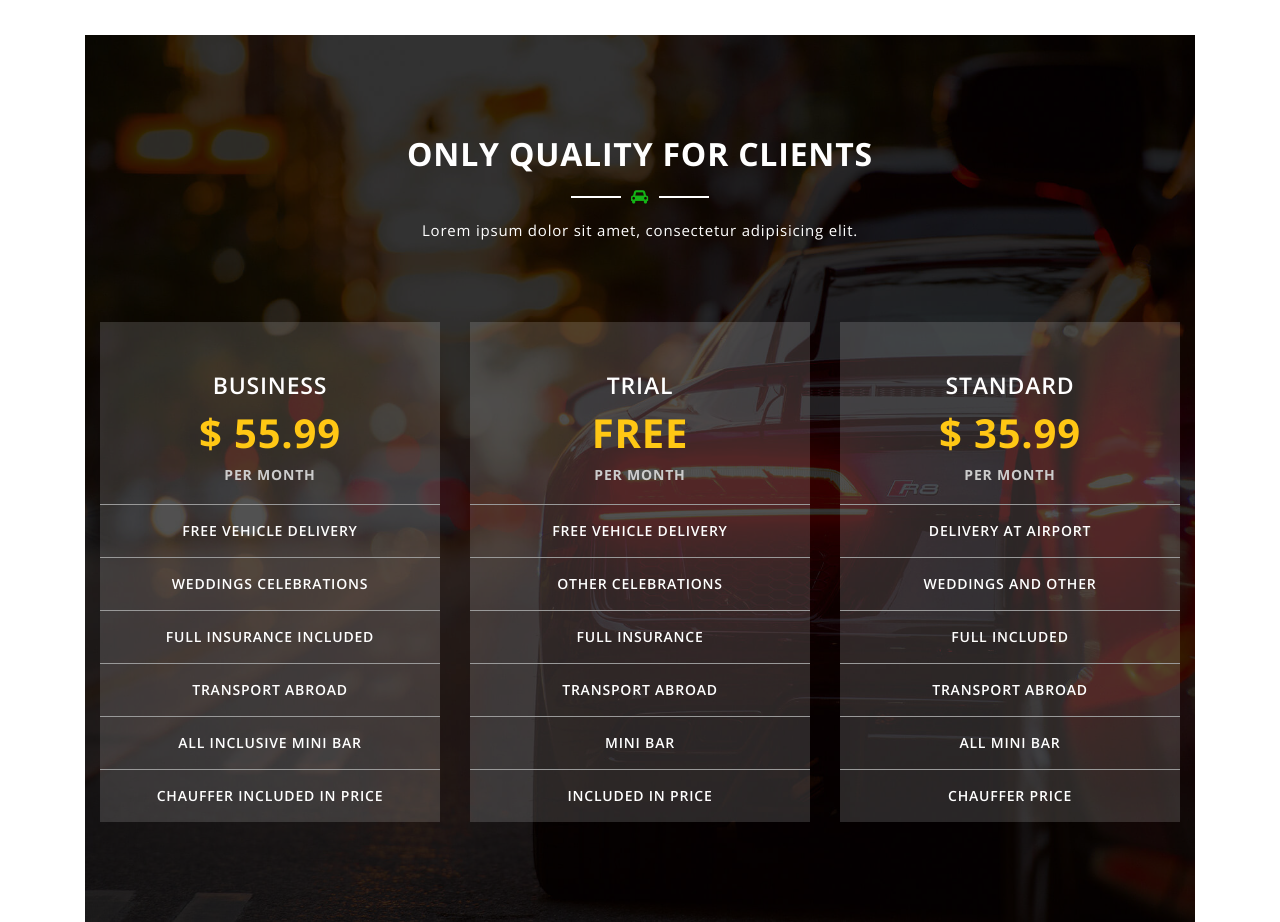
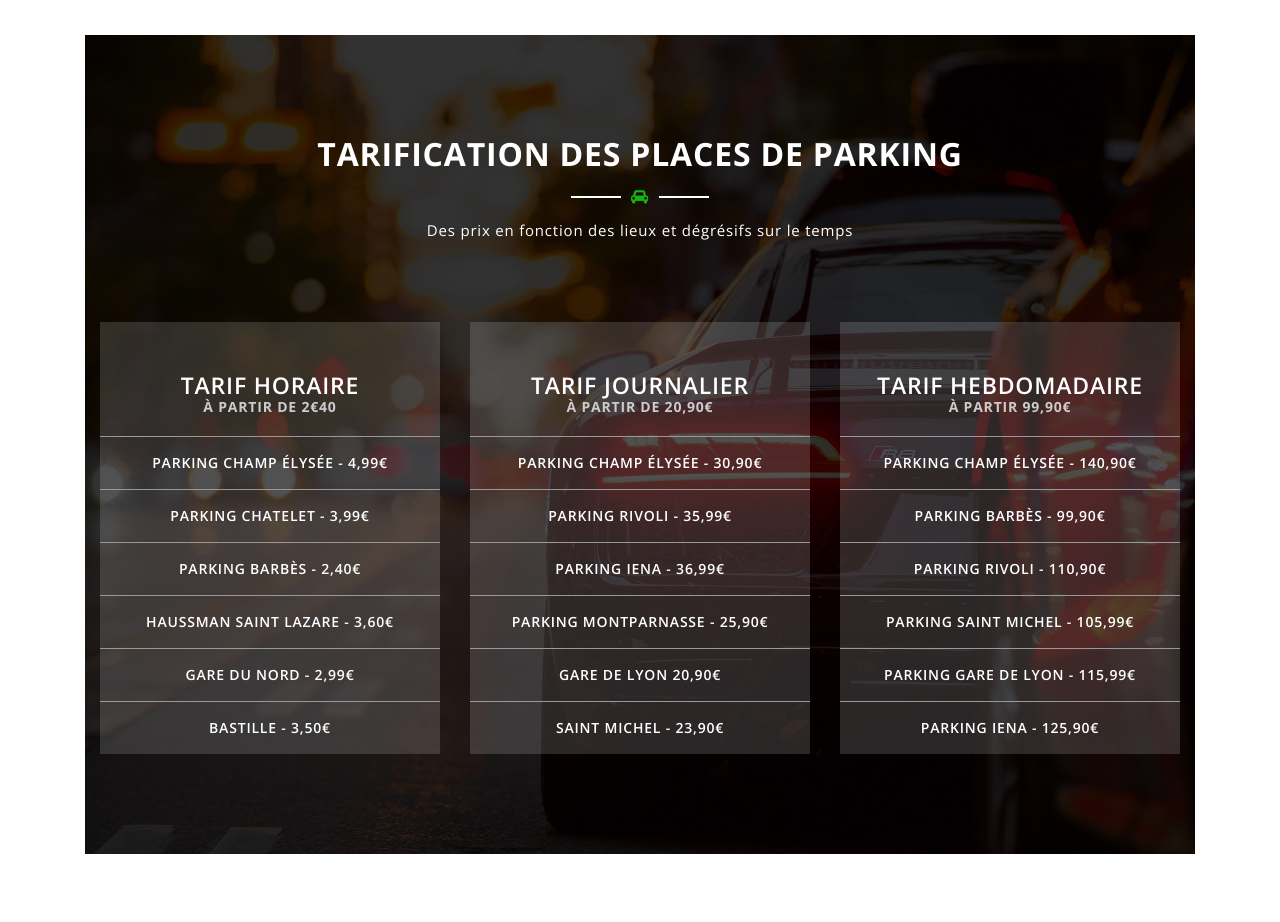
Before and after one commit to dylannarrainen/Coaching-SharePark, a plain HTML site: page index.html in a window 1280 px wide. Shown: the part 3360-4282 px from the top of the page. Drawn offline with nearby package versions, Linux system fonts and the light colour scheme.

Commit message:
elvis modif

```diff
--- a/index.html
+++ b/index.html
@@ -612,9 +612,9 @@
                 <!-- Section Title Start -->
                 <div class="col-lg-12">
                     <div class="section-title  text-center">
-                        <h2>Only quality for clients</h2>
+                        <h2>TARIFICATION DES PLACES DE PARKING</h2>
                         <span class="title-line"><i class="fa fa-car"></i></span>
-                        <p>Lorem ipsum dolor sit amet, consectetur adipisicing elit.</p>
+                        <p>Des prix en fonction des lieux et dégrésifs sur le temps</p>
                     </div>
                 </div>
                 <!-- Section Title End -->
@@ -625,17 +625,16 @@
                 <!-- Single Pricing Table -->
                 <div class="col-lg-4 col-md-6 text-center">
                     <div class="single-pricing-table">
-                        <h3>BUSINESS</h3>
-                        <h2>$ 55.99</h2>
-                        <h5>PER MONTH</h5>
+                        <h3>TARIF HORAIRE</h3>
+                        <h5>À PARTIR DE 2€40</h5>
 
                         <ul class="package-list">
-                            <li>FREE VEHICLE DELIVERY</li>
-                            <li>WEDDINGS CELEBRATIONS</li>
-                            <li>FULL INSURANCE INCLUDED</li>
-                            <li>TRANSPORT ABROAD</li>
-                            <li>ALL INCLUSIVE MINI BAR</li>
-                            <li>CHAUFFER INCLUDED IN PRICE</li>
+                            <li>PARKING CHAMP ÉLYSÉE - 4,99€</li>
+                            <li>PARKING CHATELET - 3,99€</li>
+                            <li>PARKING BARBÈS - 2,40€</li>
+                            <li>HAUSSMAN SAINT LAZARE - 3,60€</li>
+                            <li>GARE DU NORD - 2,99€</li>
+                            <li>BASTILLE - 3,50€</li>
                         </ul>
                     </div>
                 </div>
@@ -644,17 +643,16 @@
                 <!-- Single Pricing Table -->
                 <div class="col-lg-4 col-md-6 text-center">
                     <div class="single-pricing-table">
-                        <h3>Trial</h3>
-                        <h2>Free</h2>
-                        <h5>PER MONTH</h5>
+                        <h3>TARIF JOURNALIER</h3>
+                        <h5>À PARTIR DE 20,90€</h5>
 
                         <ul class="package-list">
-                            <li>FREE VEHICLE DELIVERY</li>
-                            <li>OTHER CELEBRATIONS</li>
-                            <li>FULL INSURANCE</li>
-                            <li>TRANSPORT ABROAD</li>
-                            <li>MINI BAR</li>
-                            <li>INCLUDED IN PRICE</li>
+                            <li>PARKING CHAMP ÉLYSÉE - 30,90€</li>
+                            <li>PARKING RIVOLI - 35,99€</li>
+                            <li>PARKING IENA - 36,99€</li>
+                            <li>PARKING MONTPARNASSE - 25,90€</li>
+                            <li>GARE DE LYON 20,90€</li>
+                            <li>SAINT MICHEL - 23,90€</li>
                         </ul>
                     </div>
                 </div>
@@ -663,17 +661,16 @@
                 <!-- Single Pricing Table -->
                 <div class="col-lg-4 col-md-6 text-center">
                     <div class="single-pricing-table">
-                        <h3>standard</h3>
-                        <h2>$ 35.99</h2>
-                        <h5>PER MONTH</h5>
+                        <h3>TARIF HEBDOMADAIRE</h3>
+                        <h5>À PARTIR 99,90€</h5>
 
                         <ul class="package-list">
-                            <li>DELIVERY AT AIRPORT</li>
-                            <li>WEDDINGS AND OTHER</li>
-                            <li>FULL INCLUDED</li>
-                            <li>TRANSPORT ABROAD</li>
-                            <li>ALL MINI BAR</li>
-                            <li>CHAUFFER PRICE</li>
+                            <li>PARKING CHAMP ÉLYSÉE - 140,90€</li>
+                            <li>PARKING BARBÈS - 99,90€</li>
+                            <li>PARKING RIVOLI - 110,90€</li>
+                            <li>PARKING SAINT MICHEL - 105,99€</li>
+                            <li>PARKING GARE DE LYON - 115,99€</li>
+                            <li>PARKING IENA - 125,90€</li>
                         </ul>
                     </div>
                 </div>
@@ -932,7 +929,7 @@
                     <!-- Single Footer Widget Start -->
                     <div class="col-lg-4 col-md-6">
                         <div class="single-footer-widget">
-                            <h2>Posts récents</h2>
+                            <h2>Il parle de nous</h2>
                             <div class="widget-body">
                                 <ul class="recent-post">
                                     <li>
```
